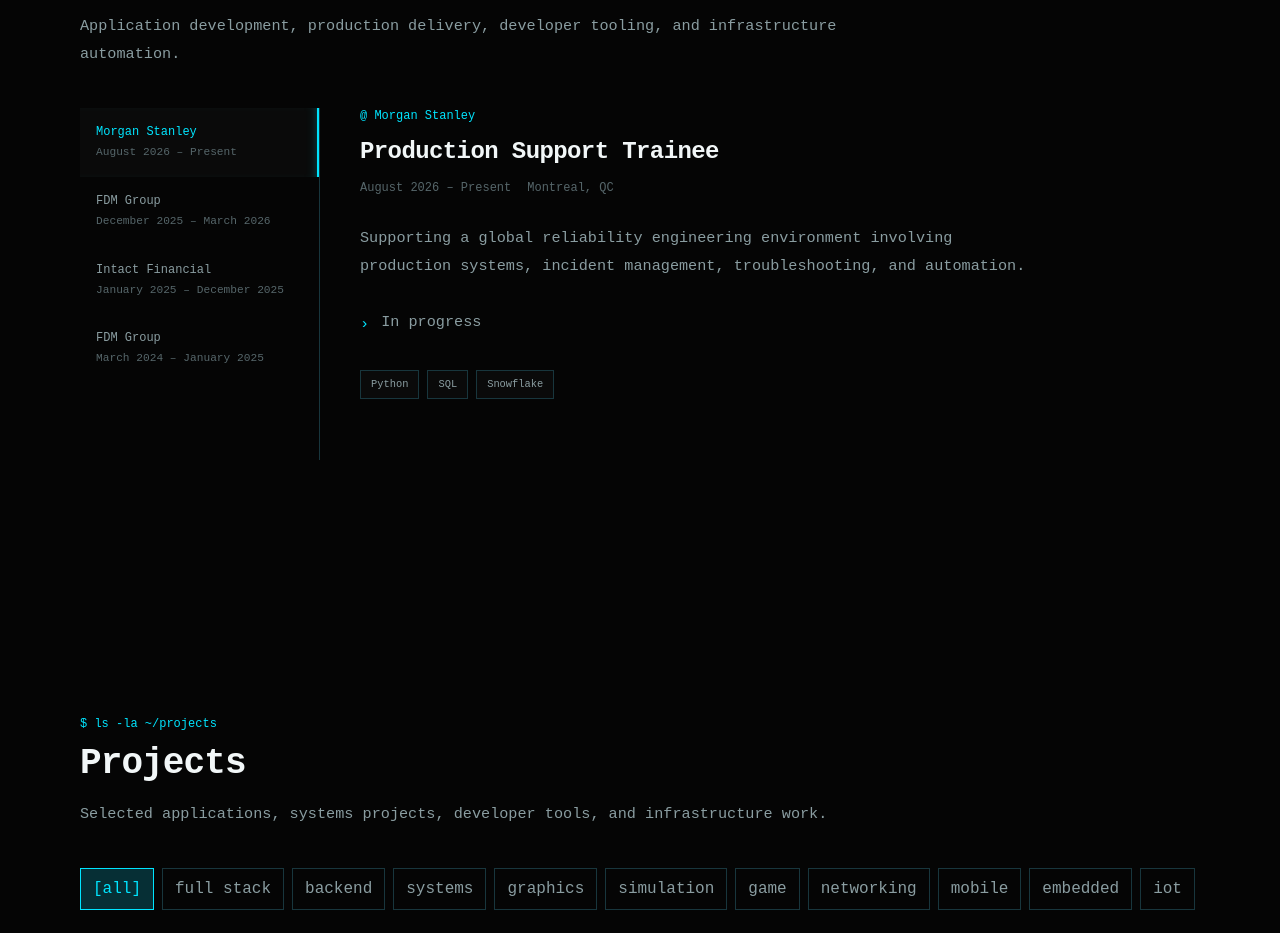
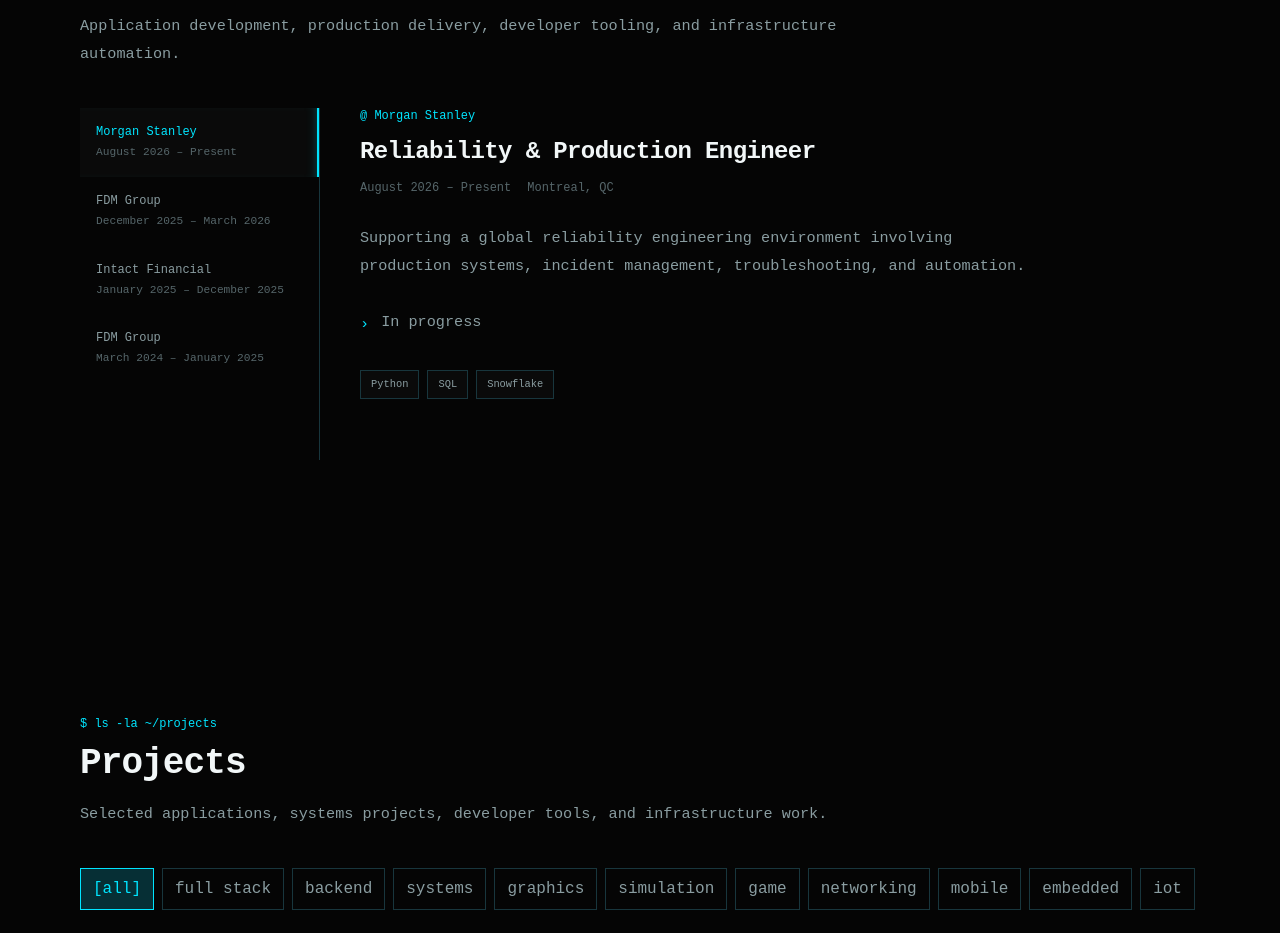
Before and after one commit to UmaidMalik/portfolio, a React (Vite) app: page / in a window 1280 px wide. Shown: the part 1000-1933 px from the top of the page. Built offline with nearby package versions, Linux system fonts and the light colour scheme.

Commit message:
updated experience

```diff
--- a/src/data/experience.ts
+++ b/src/data/experience.ts
@@ -3,7 +3,7 @@
 export const experience: Experience[] = [
   {
     company: "Morgan Stanley",
-    role: "Production Support Trainee",
+    role: "Reliability & Production Engineer",
     startDate: "August 2026",
     endDate: "Present",
     location: "Montreal, QC",
```
